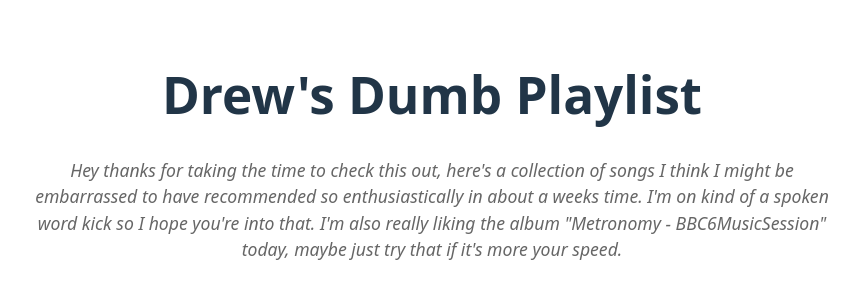
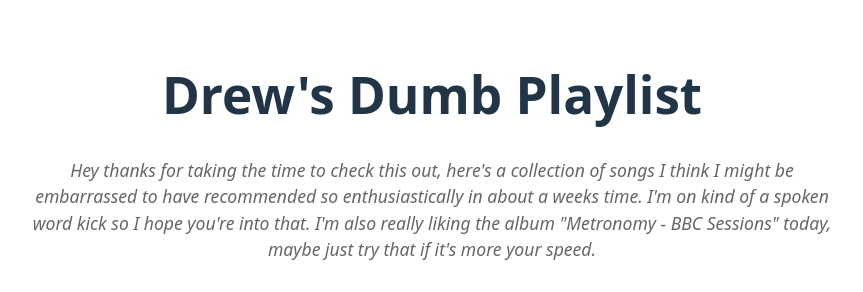
Before and after one commit to drewcydrew/sillyplaylist, a React (Vite) app: page / in a window 1280 px wide. Shown: the top 292 px of the page, without its empty margins (208-1071 px from the left). Built offline with nearby package versions, Linux system fonts and the light colour scheme.

Commit message:
fixing typo

```diff
--- a/src/App.tsx
+++ b/src/App.tsx
@@ -12,8 +12,8 @@ function App() {
         songs I think I might be embarrassed to have recommended so
         enthusiastically in about a weeks time. I'm on kind of a spoken word
         kick so I hope you're into that. I'm also really liking the album
-        "Metronomy - BBC6MusicSession" today, maybe just try that if it's more
-        your speed.
+        "Metronomy - BBC Sessions" today, maybe just try that if it's more your
+        speed.
       </p>
 
       <div className="playlist-actions">
```
